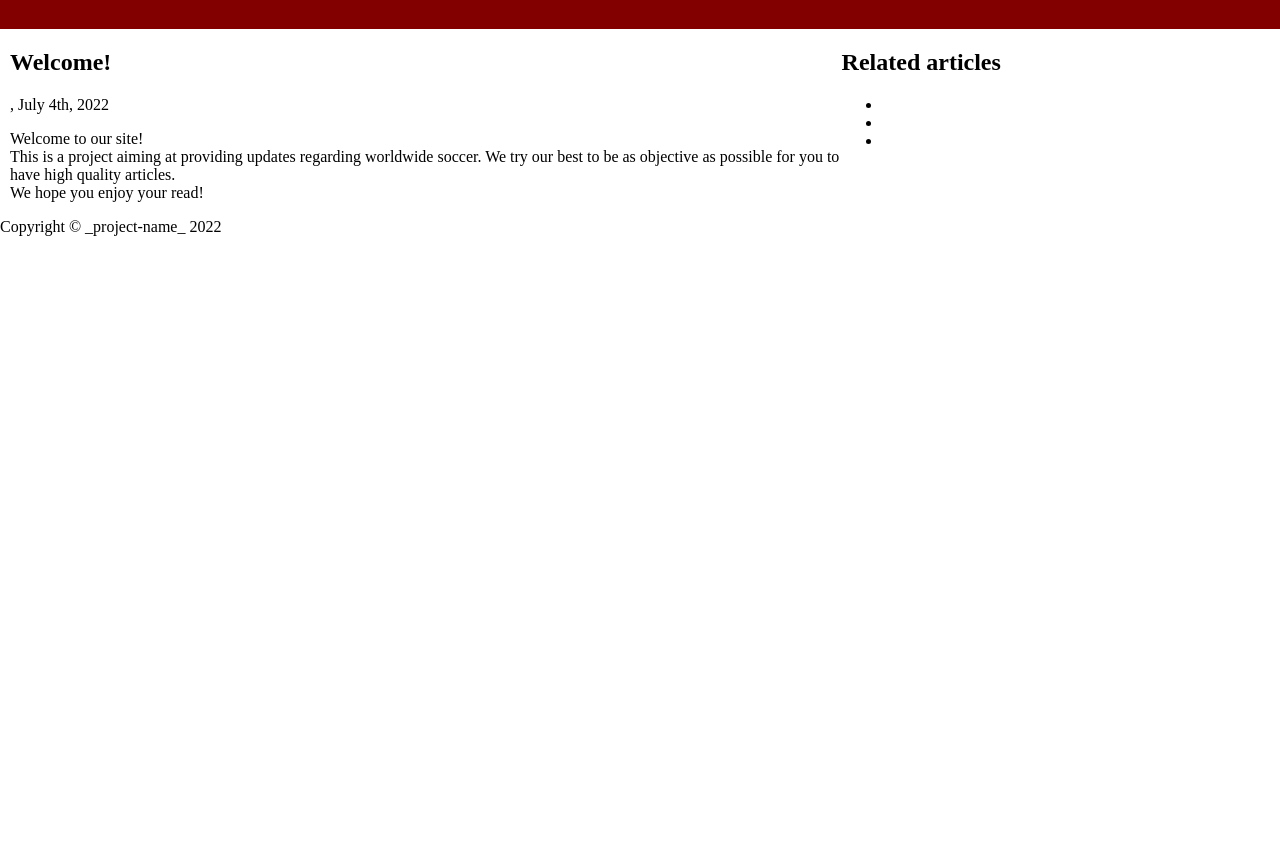
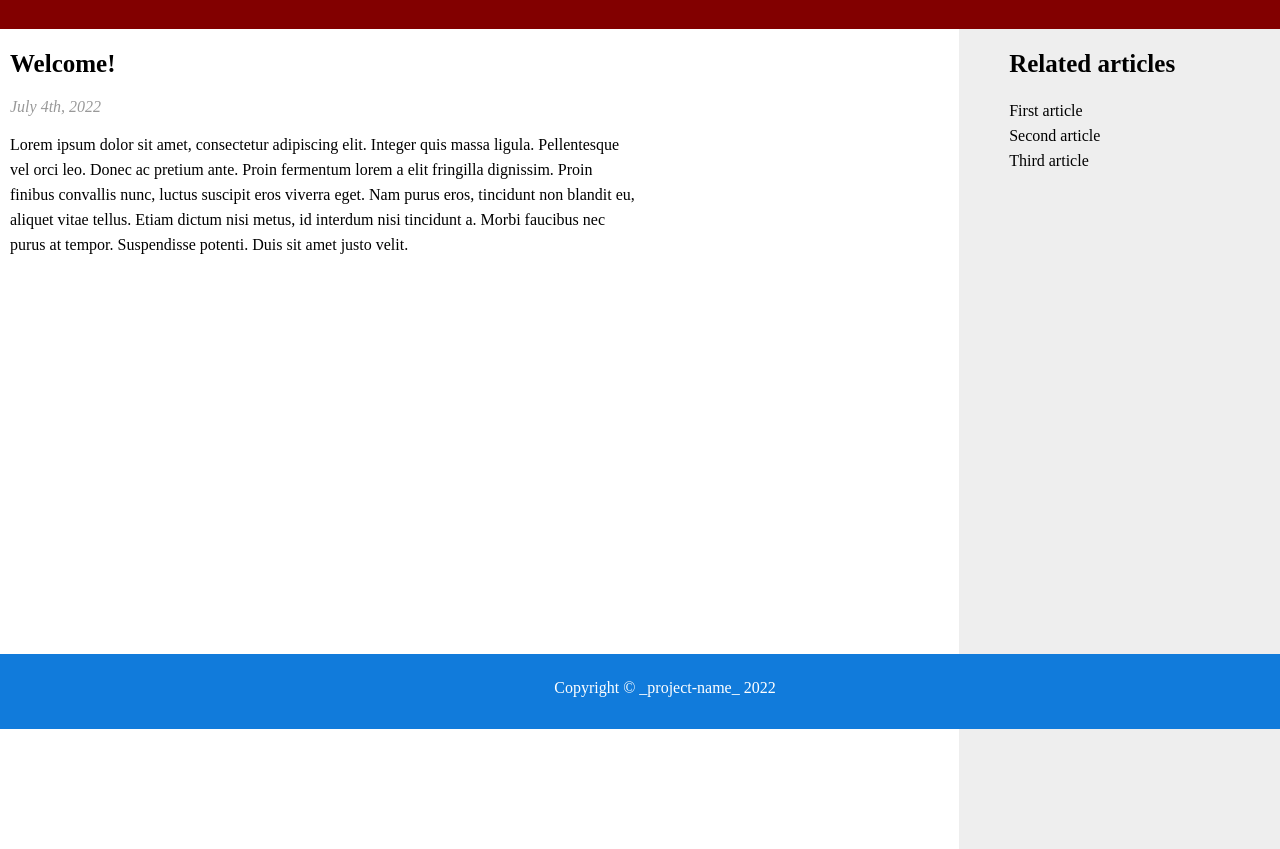
Before and after one commit to dijaleo/procer, a plain HTML site: page index.html in a window 1280 px wide. Shown: the part 71-920 px from the top of the page. Before the commit the page ends 800 px from the top, so only its background shows below. Drawn offline with Linux system fonts and the light colour scheme.

Commit message:
Complete all basic styling
Completed all absic styling and tweaked the html a bit.

```diff
--- a/index.html
+++ b/index.html
@@ -9,19 +9,19 @@
 </head>
 <body>
     <div class="header">
-        <h1 class="logo">Logo</h1>
+        <h1 class="logo"><a href="#">Logo</a></h1>
         <a href="#">Settings</a>
     </div>
 
     <div class="main">
         <div class="left">
             <h2 class="article-title">Welcome!</h2>
-            <p class="authors">, July 4th, 2022</p>
-            <p class="content">Welcome to our site!<br>This is a project aiming at providing updates regarding worldwide soccer. We try our best to be as objective as possible for you to have high quality articles.<br>We hope you enjoy your read!</p>
+            <p class="authors">July 4th, 2022</p>
+            <p class="content">Lorem ipsum dolor sit amet, consectetur adipiscing elit. Integer quis massa ligula. Pellentesque vel orci leo. Donec ac pretium ante. Proin fermentum lorem a elit fringilla dignissim. Proin finibus convallis nunc, luctus suscipit eros viverra eget. Nam purus eros, tincidunt non blandit eu, aliquet vitae tellus. Etiam dictum nisi metus, id interdum nisi tincidunt a. Morbi faucibus nec purus at tempor. Suspendisse potenti. Duis sit amet justo velit.</p>
         </div>
         <div class="right">
             <h2 class="related">Related articles</h2>
-            <ul>
+            <ul class="related-links">
                 <li><a class="related-article" href="#">First article</a></li>
                 <li><a class="related-article" href="#">Second article</a></li>
                 <li><a class="related-article" href="#">Third article</a></li>
--- a/style.css
+++ b/style.css
@@ -28,9 +28,63 @@ a:hover{
 
 .main{
     display: flex;
+    height: 820px;
+}
+
+.right{
+    background-color: #eeeeee;
+    width: 20%;
+    padding: 0 50px;
+    margin-right: 0;
+    margin-left: 310px;
+}
+
+.left{
+    width: 57%;
     margin: 0 10px;
 }
 
-.left{
-    width: 66%;
+h2{
+    font-size: 25px;
 }
+
+.authors{
+    color: #999999;
+    font-style: italic;
+}
+
+.content{
+    font-size: 16px;
+    line-height: 25px;
+}
+
+.right ul li a:link{
+    color: #000000;
+}
+
+.related-article:link, .related-article:visited{
+    color: #117bdb;
+}
+
+.related-article:hover{
+    text-decoration: underline;
+}
+
+.related-links{
+    list-style: none;
+    margin: 0;
+    padding: 0;
+    line-height: 25px;
+}
+
+.footer{
+    position: fixed;
+    left: 0;
+    bottom: 0;
+    height: 25px;
+    background-color: #117bdb;
+    width: 100%;
+    color: #FFFFFF;
+    padding: 25px;
+    text-align: center;
+}
```
